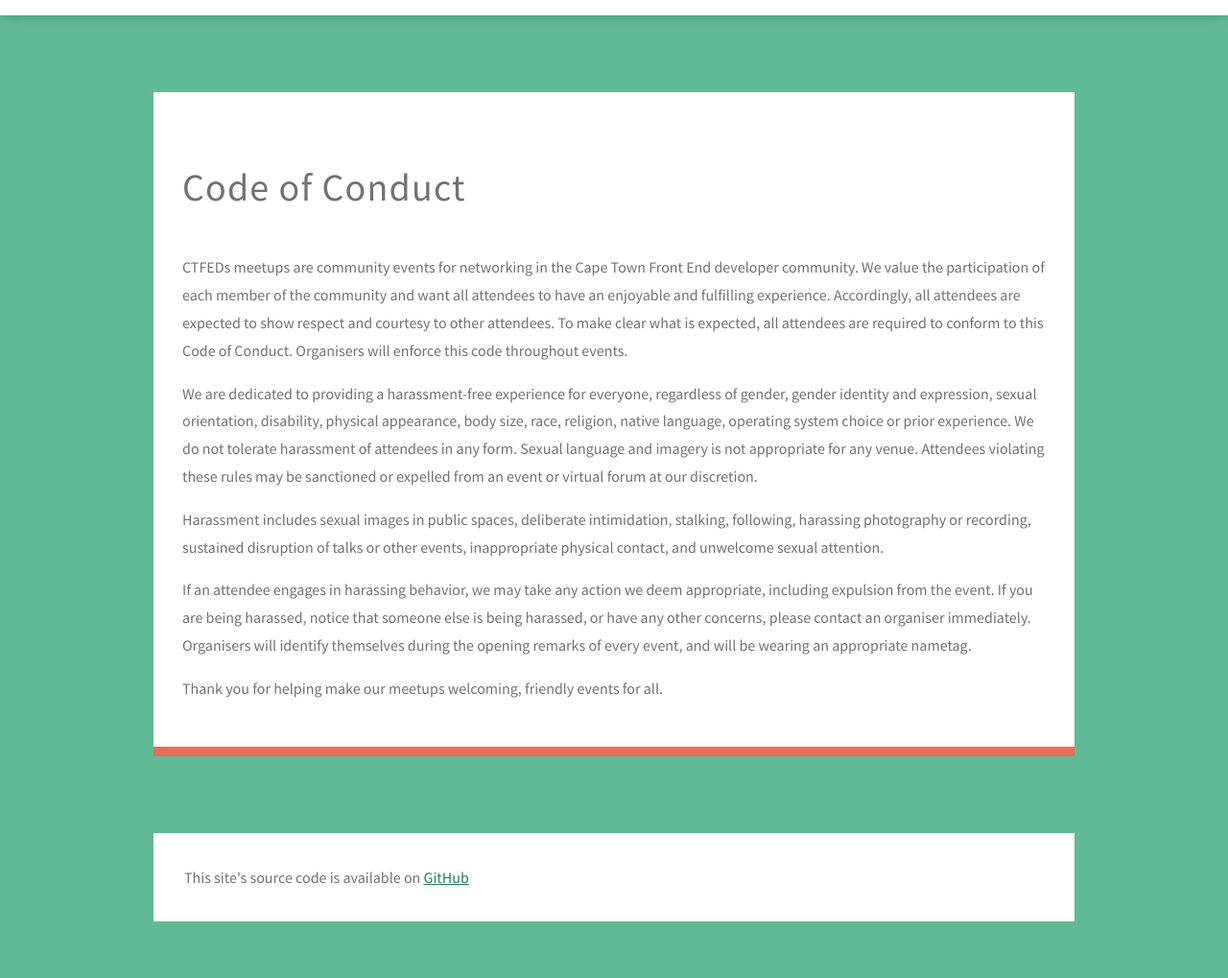
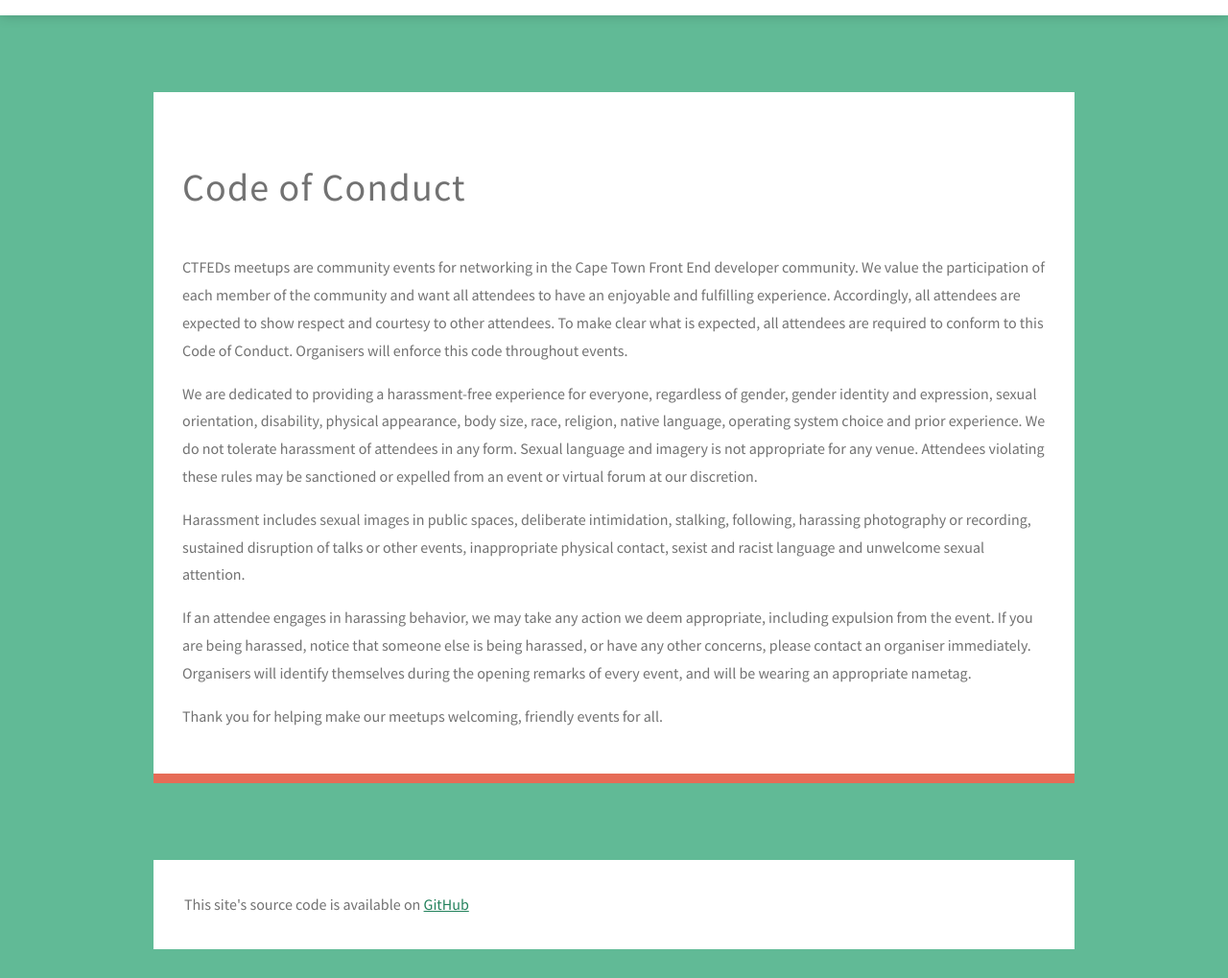
Before and after one commit to CTFEDs/CTFEDS.org, a Jekyll site: the page built from code-of-conduct.md, in a window 1280 px wide, cut to the strip 180-1199 px from the top of the page. Shown: the whole strip at 96% size. Built offline with Jekyll 4.4.1, drawn with Linux system fonts in a browser that asks for light colours; before the commit the page ends 1170 px from its top, so only the background shows below that.

Commit message:
Some suggestions
Change to "system choice and prior experience"
Added "sexist and racist language" (but not sure if that's the right place. And then do we need to include other forms of discriminatory language).

```diff
--- a/code-of-conduct.md
+++ b/code-of-conduct.md
@@ -7,9 +7,9 @@ title: Code of Conduct
 
 CTFEDs meetups are community events for networking in the Cape Town Front End developer community. We value the participation of each member of the community and want all attendees to have an enjoyable and fulfilling experience. Accordingly, all attendees are expected to show respect and courtesy to other attendees. To make clear what is expected, all attendees are required to conform to this Code of Conduct. Organisers will enforce this code throughout events.
 
-We are dedicated to providing a harassment-free experience for everyone, regardless of gender, gender identity and expression, sexual orientation, disability, physical appearance, body size, race, religion, native language, operating system choice or prior experience. We do not tolerate harassment of attendees in any form. Sexual language and imagery is not appropriate for any venue. Attendees violating these rules may be sanctioned or expelled from an event or virtual forum at our discretion.
+We are dedicated to providing a harassment-free experience for everyone, regardless of gender, gender identity and expression, sexual orientation, disability, physical appearance, body size, race, religion, native language, operating system choice and prior experience. We do not tolerate harassment of attendees in any form. Sexual language and imagery is not appropriate for any venue. Attendees violating these rules may be sanctioned or expelled from an event or virtual forum at our discretion.
 
-Harassment includes sexual images in public spaces, deliberate intimidation, stalking, following, harassing photography or recording, sustained disruption of talks or other events, inappropriate physical contact, and unwelcome sexual attention.
+Harassment includes sexual images in public spaces, deliberate intimidation, stalking, following, harassing photography or recording, sustained disruption of talks or other events, inappropriate physical contact, sexist and racist language and unwelcome sexual attention.
 
 If an attendee engages in harassing behavior, we may take any action we deem appropriate, including expulsion from the event. If you are being harassed, notice that someone else is being harassed, or have any other concerns, please contact an organiser immediately. Organisers will identify themselves during the opening remarks of every event, and will be wearing an appropriate nametag.
 
```
